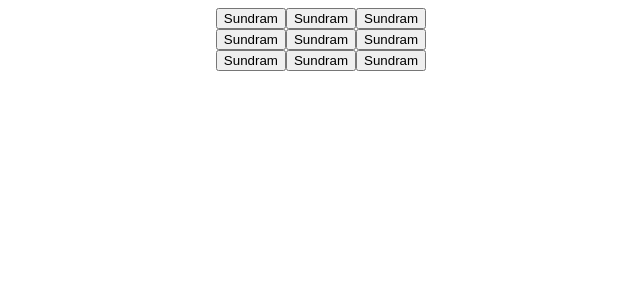
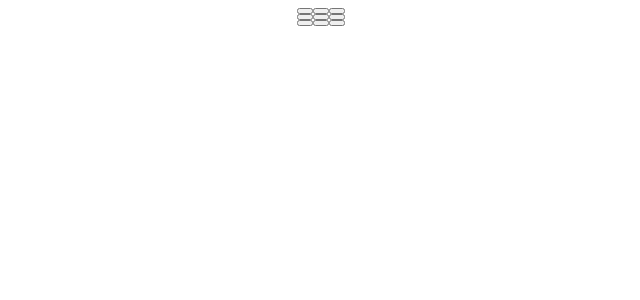
Before and after one commit to Stu-me/react-tic-tac-toe, a React app in the folder frontend/: page / in a window 1280 px wide. Shown: the top 300 px of the page, without its empty margins (319-959 px from the left). Built offline with nearby package versions, Linux system fonts and the light colour scheme; the HTML template or start-up script is replaced by a standard one.

Commit message:
understood how react work under the hood by decalraing its own function or say tag

```diff
--- a/frontend/src/App.jsx
+++ b/frontend/src/App.jsx
@@ -1,13 +1,23 @@
 import { useState } from "react";
-import "./board.css";
+import "./square.css";
 
-function Square({ value }) {
-  // we declared our own tag(power of xml )
-  return <button className="square">Sundram</button>;
+function Square() { // we declared our own tag(power of xml )
+
+  const [value,setValue] = useState(null); // we declare here state , function to change state and default value
+
+  function handleClick(){
+    setValue('X');
+  }
+  return (
+    <button
+      className="square"
+      onClick={handleClick}
+      >{value}</button>
+  );
 }
 
 function Board() {
-  const [count, setCount] = useState(0);
+  const [squares,setSquares] = useState(Array(9).fill(null));
 
   return (
     <>
```
Also changed, not shown: frontend/src/square.css (renamed from frontend/src/board.css).
